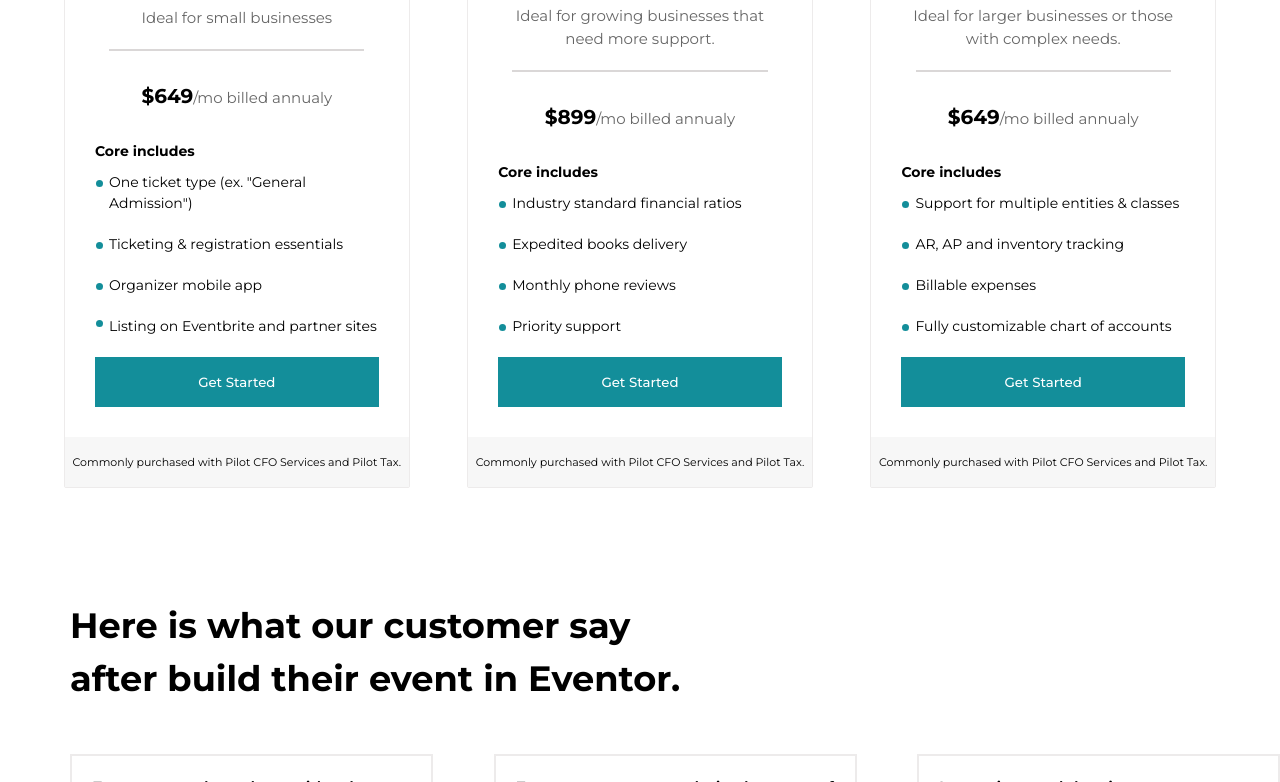
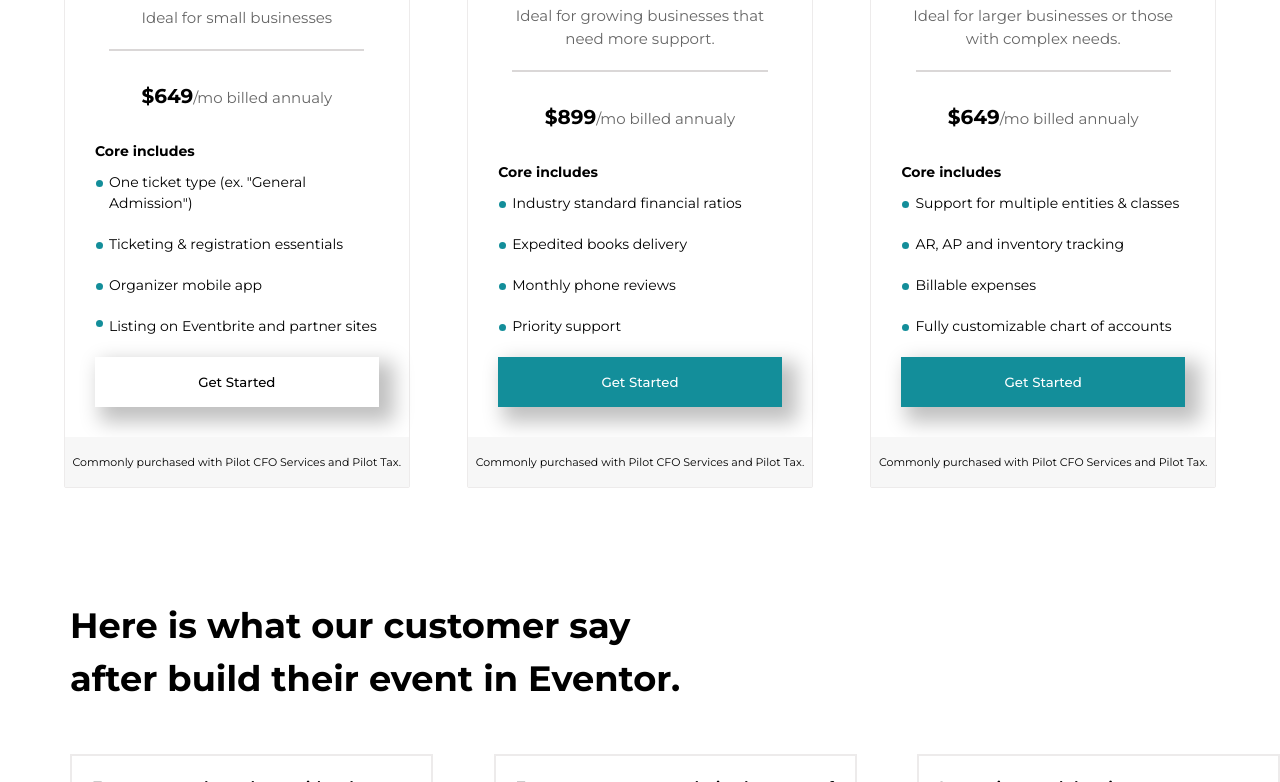
Before and after one commit to CyberTechPro/Practice-Project-Dribbble, a plain HTML site: page index.html in a window 1280 px wide. In both pictures the pointer is over the button 236 px from the left and 2948 px from the top of the page. Shown: the part 2566-3348 px from the top of the page. Drawn offline with nearby package versions, Linux system fonts and the light colour scheme.

Commit message:
Update style.css

```diff
--- a/style.css
+++ b/style.css
@@ -373,6 +373,14 @@ html {
     color: white;
     font-weight: 500;
     border: none;
+    cursor: pointer;
+    box-shadow: 10px 10px 20px 5px #00000040;
+    transition: .3s;
+}
+
+.price button:hover {
+    background-color: white;
+    color: black;
 }
 
 .price-b .p-des {
```
